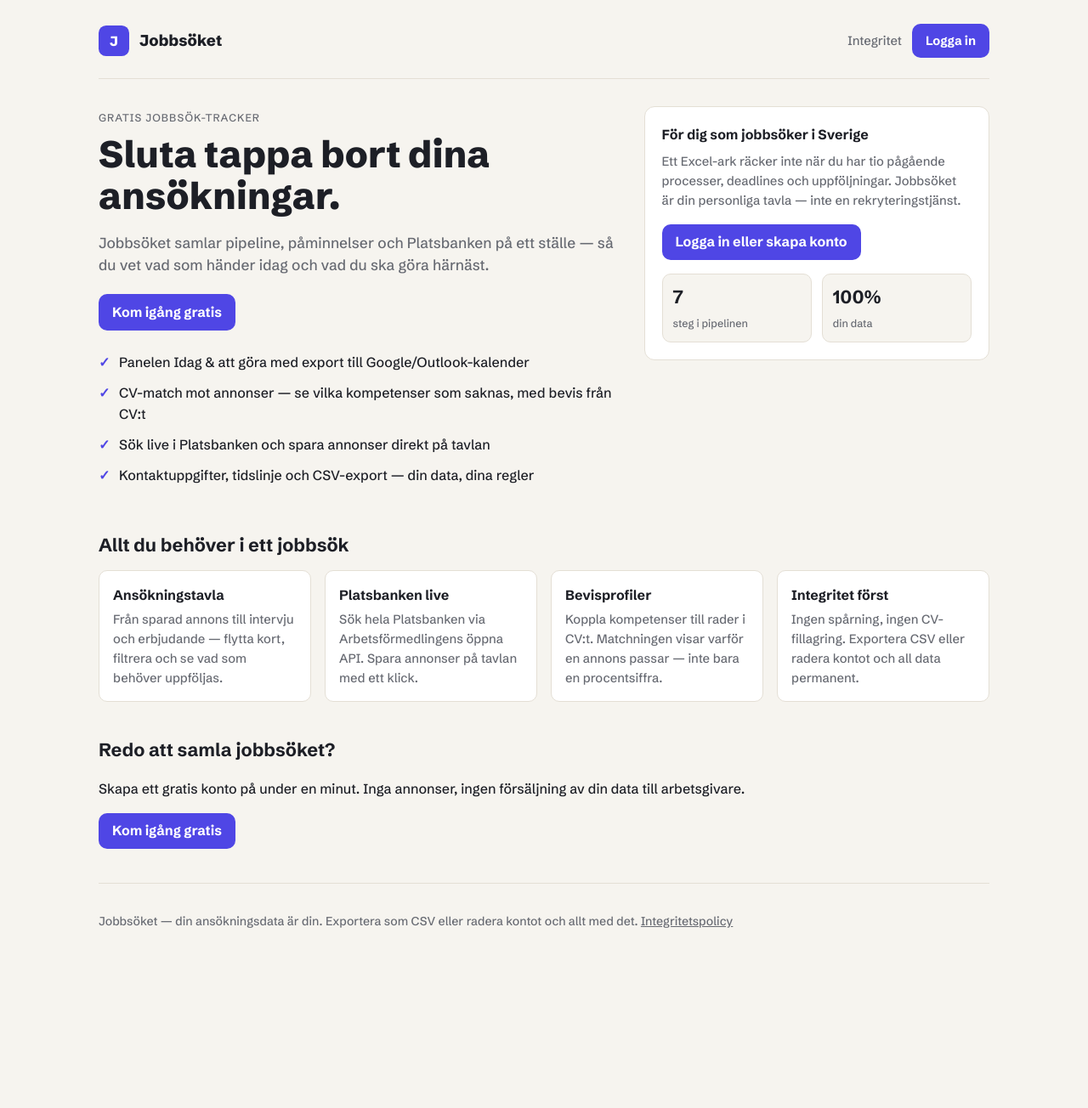
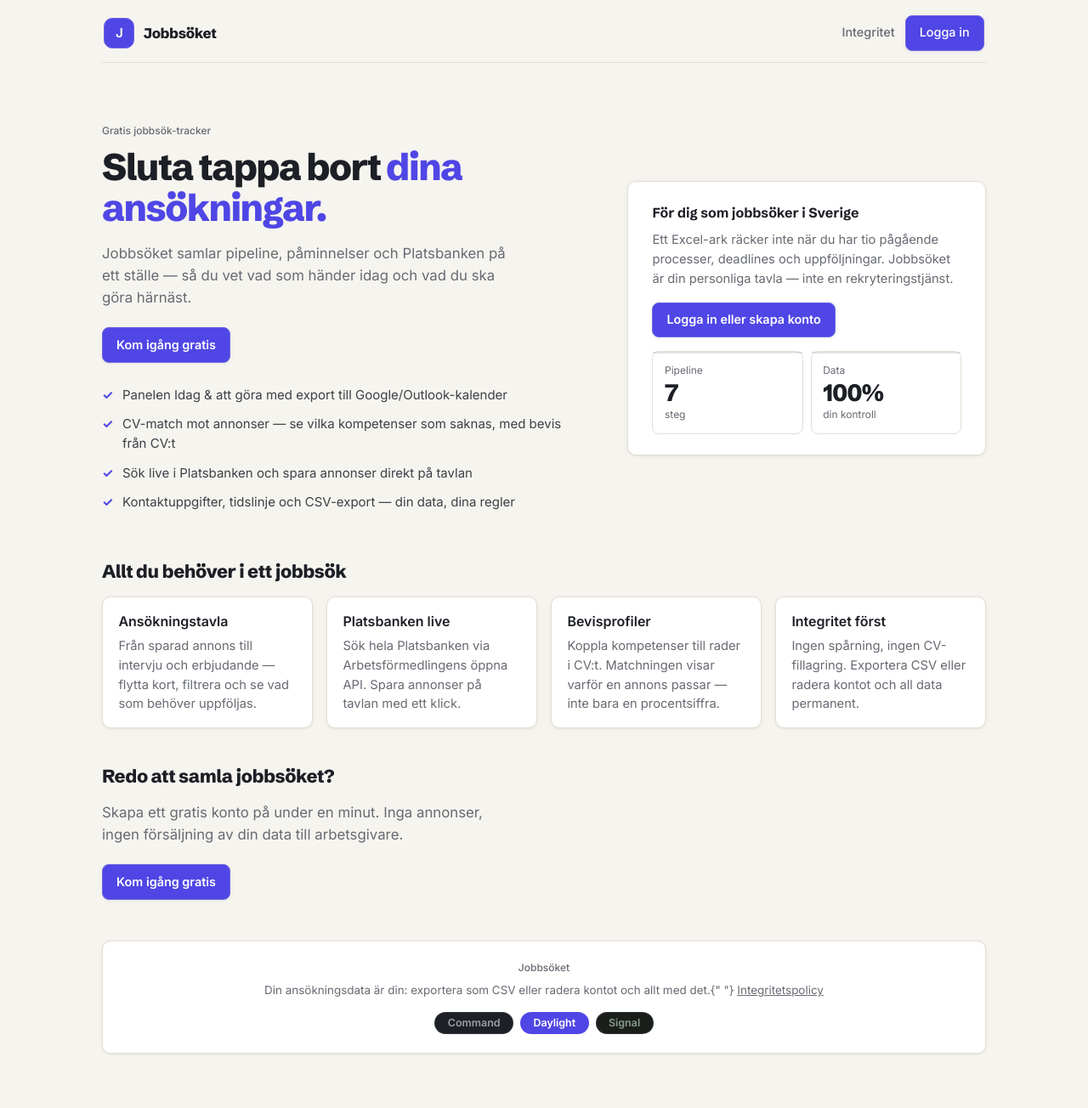
Before and after one commit to OscarBackman92/af-jobbansokan-api, a Django app: page / in a window 1280 px wide. Shown: the whole page at 85% size. Before the commit the page ends 1092 px from the top, so only its background shows below. Run offline with Django 5.2, Linux system fonts and the light colour scheme; parts of the project's set-up code (start-up, migrations or seed data) failed here and were passed over.

Commit message:
Unify marketing and app design with shared themes and navigation.
Co-authored-by: Cursor <cursoragent@cursor.com>

```diff
--- a/backend/core/marketing_views.py
+++ b/backend/core/marketing_views.py
@@ -24,6 +24,7 @@ def landing(request):
         "marketing/landing.html",
         {
             "app_url": "/app/",
+            "home_url": "/",
             "privacy_url": "/integritet/",
             "canonical_url": request.build_absolute_uri("/"),
             "contact_email": settings.CONTACT_EMAIL,
--- a/backend/core/static/marketing/marketing.css
+++ b/backend/core/static/marketing/marketing.css
@@ -1,15 +1,59 @@
-/* Public marketing pages — matches app daylight theme */
-:root {
+/* Public marketing — shares tokens and component language with the React app */
+
+:root,
+[data-theme="daylight"] {
   color-scheme: light;
+  --brand: #4f46e5;
+  --brand-2: #7c3aed;
   --bg: #f6f4ef;
   --surface: #ffffff;
-  --text: #1d1f26;
+  --hover: #f1eee7;
+  --ink: #1d1f26;
   --muted: #676a72;
+  --label: #3d4046;
   --border: #e4dfd5;
-  --accent: #4f46e5;
-  --accent-hover: #4338ca;
+  --accent-soft: #f4f3ff;
+  --accent-border: #d4d2f5;
   --radius: 10px;
-  --font: "Schibsted Grotesk", "Inter", system-ui, sans-serif;
+  --radius-sm: 8px;
+  --shadow-sm: 0 1px 2px rgba(22, 22, 31, 0.05), 0 1px 6px rgba(22, 22, 31, 0.04);
+  --shadow-md: 0 2px 6px rgba(22, 22, 31, 0.08);
+  --font-display: "Schibsted Grotesk", "Inter", sans-serif;
+  --ease-out: cubic-bezier(0.22, 1, 0.36, 1);
+}
+
+[data-theme="command"] {
+  color-scheme: dark;
+  --brand: #8ab4f8;
+  --brand-2: #8ab4f8;
+  --bg: #14161a;
+  --surface: #1d2026;
+  --hover: #252930;
+  --ink: #e8eaed;
+  --muted: #9aa0a9;
+  --label: #c2c6cc;
+  --border: rgba(255, 255, 255, 0.09);
+  --accent-soft: #252930;
+  --accent-border: rgba(255, 255, 255, 0.12);
+  --shadow-sm: 0 1px 2px rgba(0, 0, 0, 0.4);
+  --shadow-md: 0 2px 8px rgba(0, 0, 0, 0.45);
+}
+
+[data-theme="signal"] {
+  color-scheme: dark;
+  --brand: #6fcf97;
+  --brand-2: #6fcf97;
+  --bg: #121614;
+  --surface: #1a1f1c;
+  --hover: #222824;
+  --ink: #e4ebe6;
+  --muted: #8a9a90;
+  --label: #b8c4bc;
+  --border: rgba(255, 255, 255, 0.09);
+  --accent-soft: #222824;
+  --accent-border: rgba(255, 255, 255, 0.12);
+  --shadow-sm: 0 1px 2px rgba(0, 0, 0, 0.4);
+  --shadow-md: 0 2px 8px rgba(0, 0, 0, 0.45);
 }
 
 *,
@@ -18,26 +62,32 @@
   box-sizing: border-box;
 }
 
+html {
+  background: var(--bg);
+}
+
 body {
   margin: 0;
-  font-family: var(--font);
+  font-family: "Inter", system-ui, -apple-system, "Segoe UI", Roboto, sans-serif;
   background: var(--bg);
-  color: var(--text);
+  color: var(--ink);
+  font-size: 15px;
   line-height: 1.55;
+  -webkit-font-smoothing: antialiased;
 }
 
 a {
-  color: var(--accent);
+  color: var(--brand);
 }
 
 a:hover {
-  color: var(--accent-hover);
+  color: var(--brand-2);
 }
 
 .marketing-wrap {
   max-width: 68rem;
   margin: 0 auto;
-  padding: 1.25rem 1.25rem 3rem;
+  padding: 0 1.5rem 4rem;
 }
 
 .marketing-header {
@@ -45,34 +95,41 @@ a:hover {
   align-items: center;
   justify-content: space-between;
   gap: 1rem;
-  padding: 0.5rem 0 1.5rem;
+  padding: 0.85rem 0.15rem;
+  margin: 0.25rem 0 1.7rem;
   border-bottom: 1px solid var(--border);
-  margin-bottom: 2rem;
 }
 
 .marketing-brand {
   display: flex;
   align-items: center;
-  gap: 0.75rem;
+  gap: 0.65rem;
   text-decoration: none;
   color: inherit;
+  min-width: 0;
 }
 
 .marketing-logo {
-  width: 2.25rem;
-  height: 2.25rem;
-  border-radius: 0.55rem;
-  background: var(--accent);
+  width: 36px;
+  height: 36px;
+  border-radius: 10px;
+  background: var(--brand);
   color: #fff;
   display: grid;
   place-items: center;
   font-weight: 800;
+  font-size: 0.95rem;
+  border: 1px solid color-mix(in srgb, var(--brand) 80%, var(--border));
+  flex-shrink: 0;
 }
 
 .marketing-brand h1 {
   margin: 0;
-  font-size: 1.15rem;
+  font-family: var(--font-display);
+  font-size: 1.05rem;
   font-weight: 800;
+  letter-spacing: -0.02em;
+  color: var(--ink);
 }
 
 .marketing-nav {
@@ -85,64 +142,75 @@ a:hover {
 .marketing-nav a {
   text-decoration: none;
   color: var(--muted);
-  font-size: 0.92rem;
+  font-size: 0.9rem;
+  font-weight: 500;
 }
 
 .marketing-nav a:hover {
-  color: var(--text);
+  color: var(--ink);
 }
 
 .btn-primary {
   display: inline-block;
   padding: 0.55rem 1rem;
-  border-radius: var(--radius);
-  background: var(--accent);
+  border-radius: var(--radius-sm);
+  background: var(--brand);
   color: #fff !important;
   text-decoration: none;
   font-weight: 600;
-  border: none;
-  cursor: pointer;
+  font-size: 0.9rem;
+  border: 1px solid color-mix(in srgb, var(--brand) 80%, var(--border));
+  box-shadow: var(--shadow-sm);
 }
 
 .btn-primary:hover {
-  background: var(--accent-hover);
+  filter: brightness(1.05);
   color: #fff !important;
+}
+
+.section-kicker {
+  display: inline-block;
+  font-size: 0.75rem;
+  font-weight: 500;
+  color: var(--muted);
+  margin-bottom: 0.5rem;
 }
 
 .marketing-hero {
   display: grid;
-  grid-template-columns: 1.2fr 0.8fr;
-  gap: 2rem;
-  align-items: start;
-  margin-bottom: 3rem;
+  grid-template-columns: 1.15fr 0.85fr;
+  gap: 3rem;
+  align-items: center;
+  padding: 2.5rem 0 1rem;
+  margin-bottom: 2rem;
 }
 
-@media (max-width: 768px) {
+@media (max-width: 880px) {
   .marketing-hero {
     grid-template-columns: 1fr;
+    gap: 1.5rem;
   }
 }
 
-.kicker {
-  display: inline-block;
-  font-size: 0.78rem;
-  text-transform: uppercase;
-  letter-spacing: 0.08em;
-  color: var(--muted);
-  margin-bottom: 0.5rem;
+.marketing-hero h2 {
+  margin: 0 0 1rem;
+  font-family: var(--font-display);
+  font-size: clamp(2rem, 4vw, 2.75rem);
+  line-height: 1.1;
+  font-weight: 800;
+  letter-spacing: -0.04em;
+  color: var(--ink);
 }
 
-.marketing-hero h2 {
-  margin: 0 0 0.75rem;
-  font-size: clamp(1.85rem, 4vw, 2.75rem);
-  line-height: 1.12;
-  font-weight: 800;
+.grad {
+  color: var(--brand);
 }
 
-.marketing-hero .lede {
-  font-size: 1.08rem;
+.lede {
+  font-size: 1.05rem;
   color: var(--muted);
-  max-width: 38rem;
+  margin: 0 0 1.4rem;
+  max-width: 46ch;
 }
 
 .checklist {
@@ -154,26 +222,31 @@ a:hover {
 .checklist li {
   padding: 0.35rem 0 0.35rem 1.5rem;
   position: relative;
+  color: var(--label);
 }
 
 .checklist li::before {
   content: "✓";
   position: absolute;
   left: 0;
-  color: var(--accent);
+  color: var(--brand);
   font-weight: 700;
 }
 
 .hero-card {
   background: var(--surface);
   border: 1px solid var(--border);
-  border-radius: calc(var(--radius) + 2px);
-  padding: 1.25rem;
+  border-radius: var(--radius);
+  padding: 1.5rem 1.75rem;
+  box-shadow: var(--shadow-sm);
 }
 
 .hero-card h3 {
   margin: 0 0 0.5rem;
+  font-family: var(--font-display);
   font-size: 1rem;
+  font-weight: 700;
+  color: var(--ink);
 }
 
 .hero-card p {
@@ -182,27 +255,47 @@ a:hover {
   font-size: 0.92rem;
 }
 
-.metric-row {
+.metric-grid {
   display: grid;
   grid-template-columns: 1fr 1fr;
-  gap: 0.75rem;
+  gap: 0.55rem;
   margin-top: 1rem;
 }
 
-.metric {
+.metric-tile {
+  display: flex;
+  flex-direction: column;
+  gap: 0.15rem;
+  padding: 0.8rem 0.85rem;
+  border-radius: var(--radius-sm);
   border: 1px solid var(--border);
-  border-radius: var(--radius);
-  padding: 0.65rem 0.75rem;
-  background: var(--bg);
+  background: var(--surface);
+  min-height: 76px;
+  position: relative;
 }
 
-.metric strong {
-  display: block;
-  font-size: 1.35rem;
+.metric-tile::before {
+  content: "";
+  position: absolute;
+  inset: 0 auto auto 0;
+  width: 100%;
+  height: 2px;
+  background: var(--ink);
+  opacity: 0.12;
 }
 
-.metric span {
-  font-size: 0.78rem;
+.metric-tile strong {
+  font-family: var(--font-display);
+  font-size: 1.75rem;
+  font-weight: 800;
+  letter-spacing: -0.04em;
+  line-height: 1;
+  color: var(--ink);
+}
+
+.metric-label,
+.metric-detail {
+  font-size: 0.75rem;
   color: var(--muted);
 }
 
@@ -212,7 +305,11 @@ a:hover {
 
 .marketing-section h2 {
   margin: 0 0 0.75rem;
+  font-family: var(--font-display);
   font-size: 1.35rem;
+  font-weight: 800;
+  letter-spacing: -0.02em;
+  color: var(--ink);
 }
 
 .feature-grid {
@@ -225,12 +322,15 @@ a:hover {
   background: var(--surface);
   border: 1px solid var(--border);
   border-radius: var(--radius);
-  padding: 1rem;
+  padding: 1rem 1.15rem;
+  box-shadow: var(--shadow-sm);
 }
 
 .feature-card h3 {
   margin: 0 0 0.35rem;
   font-size: 1rem;
+  font-weight: 700;
+  color: var(--ink);
 }
 
 .feature-card p {
@@ -240,18 +340,67 @@ a:hover {
 }
 
 .marketing-footer {
-  border-top: 1px solid var(--border);
-  padding-top: 1.25rem;
+  margin-top: 3rem;
+  padding: 1.35rem 1rem;
+  border: 1px solid var(--border);
+  border-radius: var(--radius);
+  background: var(--surface);
   color: var(--muted);
-  font-size: 0.88rem;
+  font-size: 0.84rem;
+  text-align: center;
+  box-shadow: var(--shadow-sm);
+}
+
+.footer-kicker {
+  display: block;
+  font-size: 0.75rem;
+  font-weight: 500;
+  color: var(--muted);
+  margin-bottom: 0.45rem;
 }
 
 .marketing-footer a {
   color: var(--muted);
 }
 
+.marketing-footer a:hover {
+  color: var(--ink);
+}
+
+.theme-picker {
+  display: flex;
+  align-items: center;
+  justify-content: center;
+  gap: 0.5rem;
+  margin-top: 0.9rem;
+}
+
+.theme-picker button {
+  background: var(--surface);
+  color: var(--muted);
+  border: 1px solid var(--border);
+  border-radius: 999px;
+  padding: 0.3rem 0.9rem;
+  font-size: 0.78rem;
+  font-weight: 600;
+  font-family: inherit;
+  cursor: pointer;
+}
+
+.theme-picker button:hover {
+  color: var(--ink);
+}
+
+.theme-picker button.active {
+  background: var(--brand);
+  color: #fff;
+  border-color: transparent;
+}
+
 .privacy-body h3 {
   margin-top: 1.5rem;
+  font-family: var(--font-display);
+  color: var(--ink);
 }
 
 .privacy-body ul {
--- /dev/null
+++ b/backend/core/static/marketing/theme.js
@@ -0,0 +1,22 @@
+(function () {
+  var THEMES = ["command", "daylight", "signal"];
+
+  function applyTheme(id) {
+    if (!THEMES.includes(id)) return;
+    document.documentElement.dataset.theme = id;
+    localStorage.setItem("theme", id);
+    document.querySelectorAll(".theme-picker [data-theme]").forEach(function (btn) {
+      btn.classList.toggle("active", btn.dataset.theme === id);
+    });
+  }
+
+  document.querySelectorAll(".theme-picker [data-theme]").forEach(function (btn) {
+    btn.addEventListener("click", function () {
+      applyTheme(btn.dataset.theme);
+    });
+  });
+
+  var current = document.documentElement.dataset.theme || "daylight";
+  if (!THEMES.includes(current)) current = "daylight";
+  applyTheme(current);
+})();
--- a/backend/templates/marketing/base.html
+++ b/backend/templates/marketing/base.html
@@ -4,6 +4,18 @@
   <head>
     <meta charset="utf-8" />
     <meta name="viewport" content="width=device-width, initial-scale=1" />
+    <script>
+      (function () {
+        var valid = { command: 1, daylight: 1, signal: 1 };
+        var t = localStorage.getItem("theme");
+        if (!valid[t]) {
+          t = window.matchMedia("(prefers-color-scheme: dark)").matches
+            ? "command"
+            : "daylight";
+        }
+        document.documentElement.dataset.theme = t;
+      })();
+    </script>
     <title>{% block title %}Jobbsöket — koll på hela ditt jobbsök{% endblock %}</title>
     <meta
       name="description"
@@ -41,12 +53,17 @@
       </header>
       {% block content %}{% endblock %}
       <footer class="marketing-footer">
-        <p>
-          Jobbsöket — din ansökningsdata är din. Exportera som CSV eller radera kontot
-          och allt med det.
-          <a href="{{ privacy_url }}">Integritetspolicy</a>
-        </p>
+        <span class="footer-kicker">Jobbsöket</span>
+        Din ansökningsdata är din: exportera som CSV eller radera kontot och allt
+        med det.{" "}
+        <a href="{{ privacy_url }}">Integritetspolicy</a>
+        <div class="theme-picker" aria-label="Visuellt tema">
+          <button type="button" data-theme="command">Command</button>
+          <button type="button" data-theme="daylight">Daylight</button>
+          <button type="button" data-theme="signal">Signal</button>
+        </div>
       </footer>
     </div>
+    <script src="{% static 'marketing/theme.js' %}"></script>
   </body>
 </html>
--- a/backend/templates/marketing/landing.html
+++ b/backend/templates/marketing/landing.html
@@ -23,8 +23,11 @@
 <main>
   <section class="marketing-hero">
     <div>
-      <span class="kicker">Gratis jobbsök-tracker</span>
-      <h2>Sluta tappa bort dina ansökningar.</h2>
+      <span class="section-kicker">Gratis jobbsök-tracker</span>
+      <h2>
+        Sluta tappa bort
+        <span class="grad">dina ansökningar.</span>
+      </h2>
       <p class="lede">
         Jobbsöket samlar pipeline, påminnelser och Platsbanken på ett ställe — så du
         vet vad som händer idag och vad du ska göra härnäst.
@@ -46,14 +49,16 @@
         uppföljningar. Jobbsöket är din personliga tavla — inte en rekryteringstjänst.
       </p>
       <a class="btn-primary" href="{{ app_url }}">Logga in eller skapa konto</a>
-      <div class="metric-row" aria-hidden="true">
-        <div class="metric">
+      <div class="metric-grid" aria-hidden="true">
+        <div class="metric-tile">
+          <span class="metric-label">Pipeline</span>
           <strong>7</strong>
-          <span>steg i pipelinen</span>
+          <span class="metric-detail">steg</span>
         </div>
-        <div class="metric">
+        <div class="metric-tile">
+          <span class="metric-label">Data</span>
           <strong>100%</strong>
-          <span>din data</span>
+          <span class="metric-detail">din kontroll</span>
         </div>
       </div>
     </aside>
--- a/frontend/src/components/AuthHero.jsx
+++ b/frontend/src/components/AuthHero.jsx
@@ -7,6 +7,12 @@ import PasswordInput from "./PasswordInput.jsx";
 export default function AuthHero({ onLogin }) {
   return (
     <div className="auth-screen">
+      <a className="auth-screen-brand" href="/">
+        <div className="logo" aria-hidden="true">
+          J
+        </div>
+        <span>Jobbsöket</span>
+      </a>
       <AuthCard onLogin={onLogin} />
       <p className="auth-screen-back">
         <a href="/">Om Jobbsöket</a>
```
Also changed, not shown: frontend/index.html (+12 -0 lines), frontend/src/App.jsx (+7 -3 lines), frontend/src/styles.css (+57 -2 lines).
